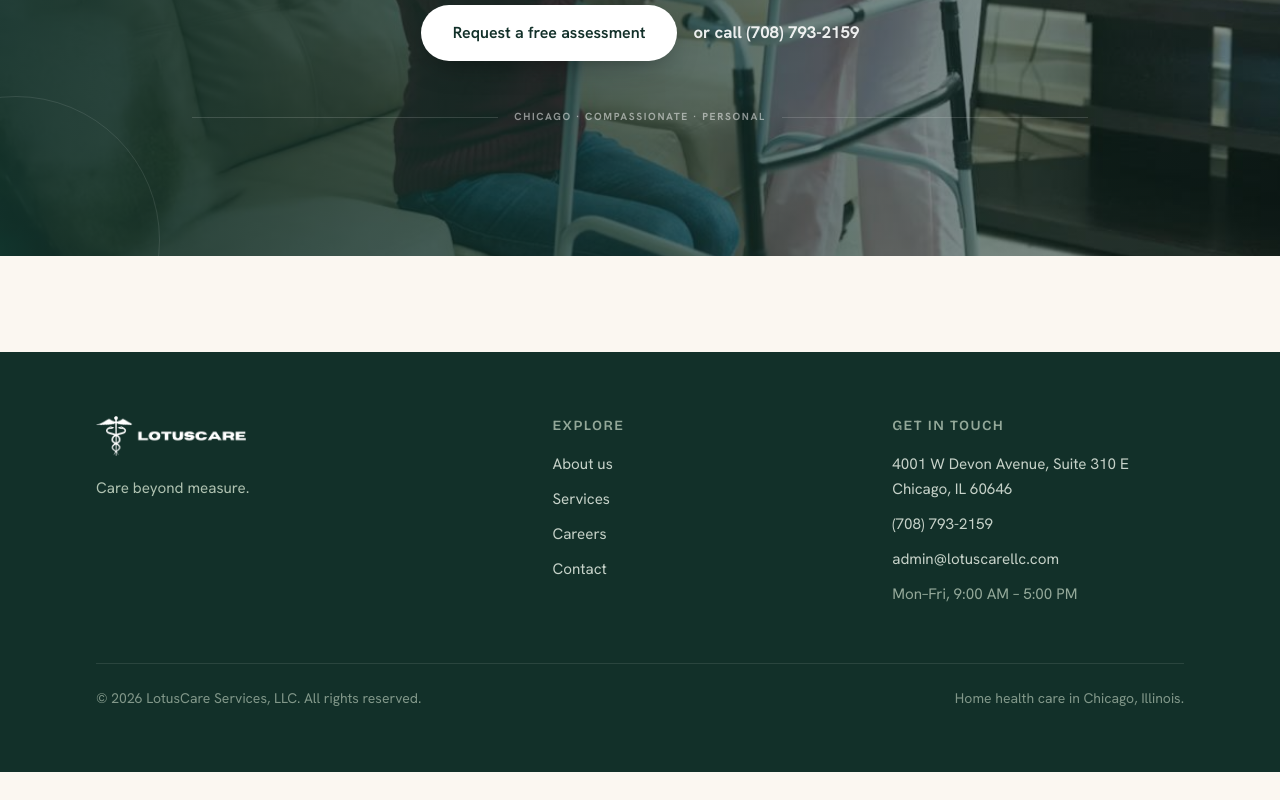
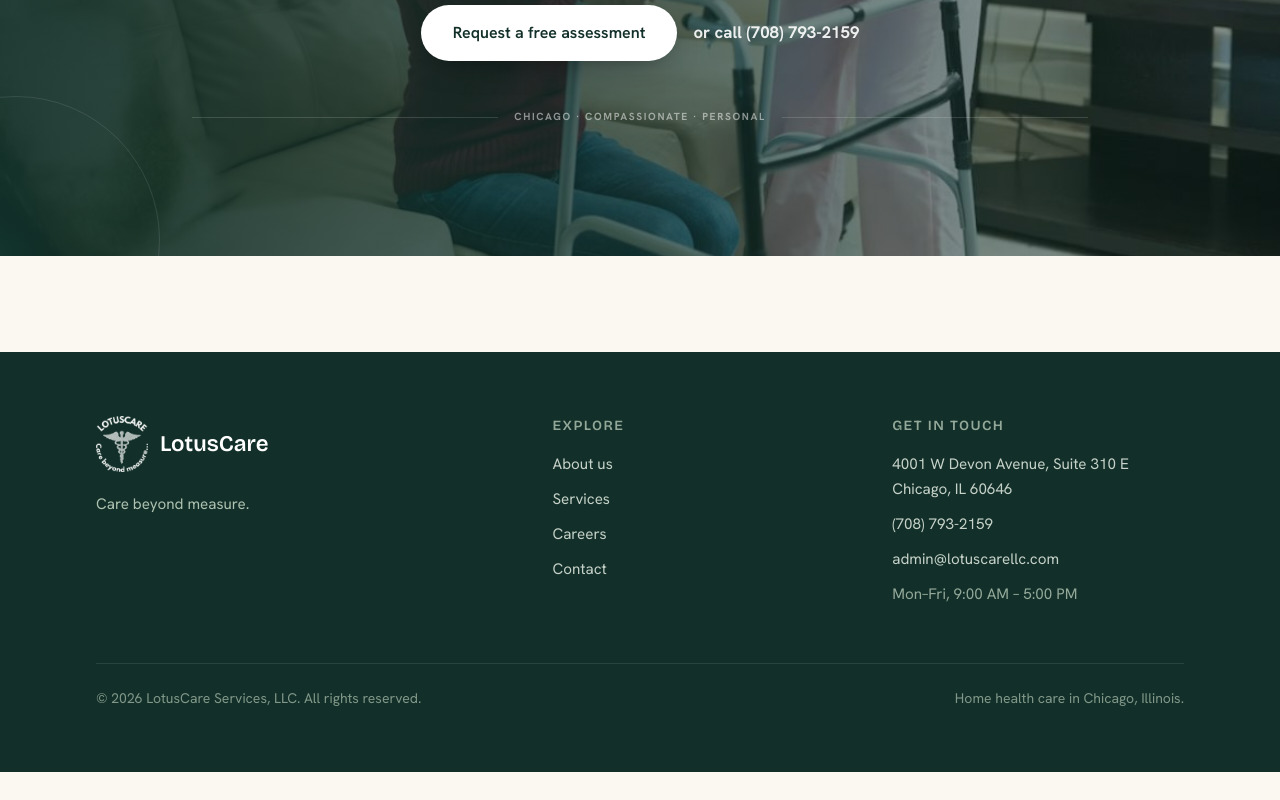
Before and after one commit to Jay963-sys/Lotuscare, a Next.js app: page / in a window 1280 px wide. Shown: the part 8952-9752 px from the top of the page. Built offline with nearby package versions, Linux system fonts and the light colour scheme.

Commit message:
Update footer with LotusCare badge and title
Replaced the logo image with a badge and added a title for LotusCare.

```diff
--- a/components/Footer.tsx
+++ b/components/Footer.tsx
@@ -18,13 +18,18 @@ export function Footer() {
       <Container className="py-16">
         <div className="grid gap-12 md:grid-cols-[1.4fr_1fr_1fr]">
           <div>
-            <Image
-              src="/lotuscare-lockup-white.png"
-              alt={site.name}
-              width={662}
-              height={176}
-              className="h-10 w-auto"
-            />
+            <div className="flex items-center gap-3">
+              <Image
+                src="/lotuscare-badge-white.png"
+                alt={site.name}
+                width={1084}
+                height={1166}
+                className="h-14 w-auto"
+              />
+              <span className="font-display text-[1.4rem] font-semibold text-white">
+                LotusCare
+              </span>
+            </div>
             <p className="mt-5 max-w-xs text-[0.95rem] leading-relaxed text-sage-200/85">
               {site.tagline}
             </p>
@@ -59,10 +64,7 @@ export function Footer() {
                 { href: "/contact", label: "Contact" },
               ].map((l) => (
                 <li key={l.href}>
-                  <Link
-                    href={l.href}
-                    className="text-sage-100/85 hover:text-white"
-                  >
+                  <Link href={l.href} className="text-sage-100/85 hover:text-white">
                     {l.label}
                   </Link>
                 </li>
```
